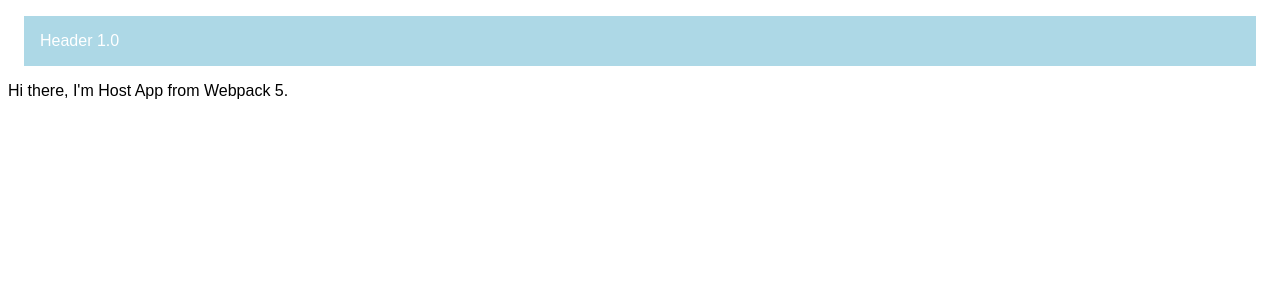
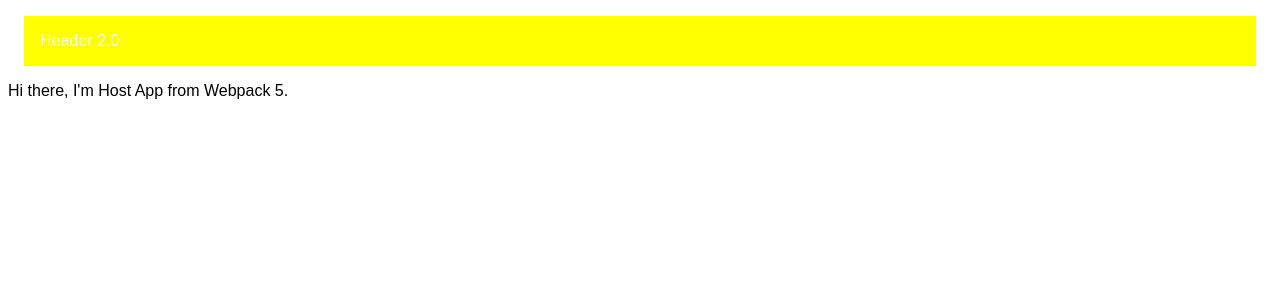
Before and after one commit to amanchaurasiaa/prod-test-header, a React app: page / in a window 1280 px wide. Shown: the top 300 px of the page. Built offline with nearby package versions, Linux system fonts and the light colour scheme.

Commit message:
change header color

```diff
--- a/src/Header.jsx
+++ b/src/Header.jsx
@@ -5,10 +5,10 @@ export default () => (
     style={{
         padding: "1em",
         margin: "1em",
-        background: "lightblue",
+        background: "yellow",
         color:"white"
     }}
     >
-        Header 1.0
+        Header 2.0
     </div>
 );
```
